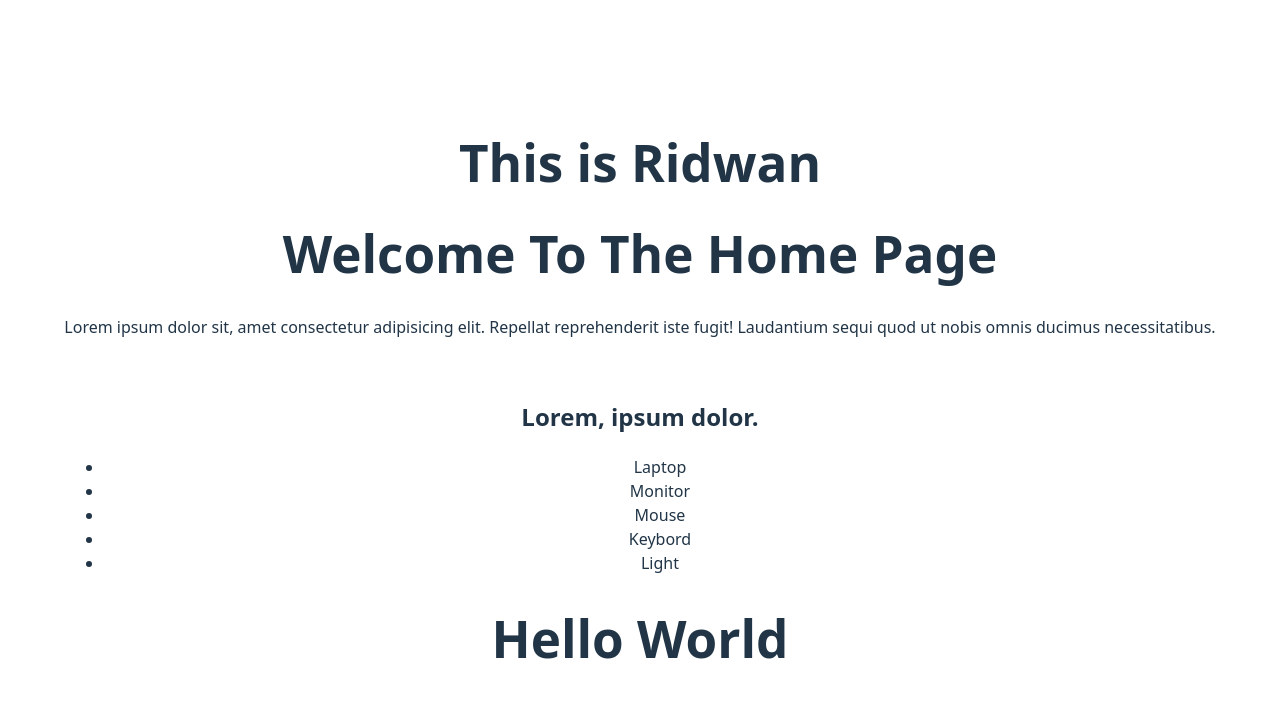
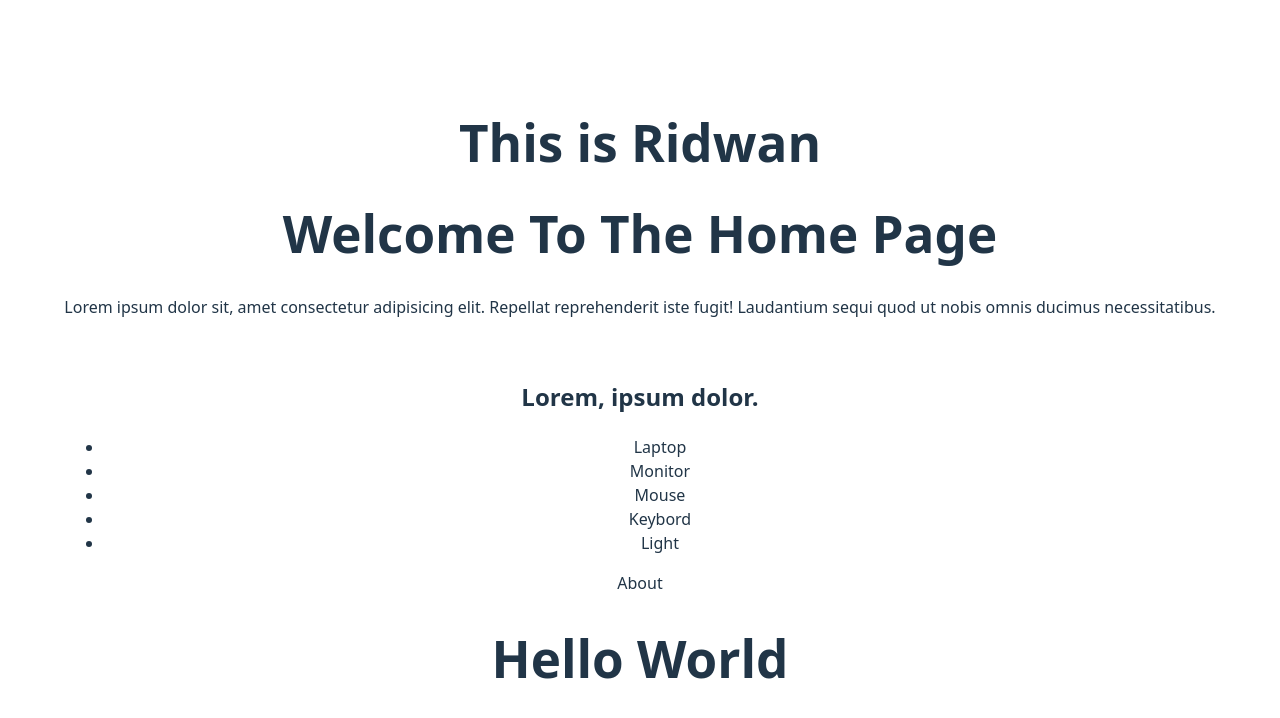
Before and after one commit to ridwanahmedxix/React-, a React (Vite) app in the folder Lesson/Lesson-1/: page / in a window 1280 px wide. Shown: the top 718 px of the page. Built offline with nearby package versions, Linux system fonts and the light colour scheme.

Commit message:
About Component Create

```diff
--- /dev/null
+++ b/Lesson/Lesson-1/src/About.jsx
@@ -0,0 +1,7 @@
+import React from "react";
+
+const About = () => {
+  return <div>About</div>;
+};
+
+export default About;
--- a/Lesson/Lesson-1/src/App.jsx
+++ b/Lesson/Lesson-1/src/App.jsx
@@ -3,6 +3,7 @@ import Home from "./Home";
 import Products from "./Products";
 import Name from "./Name";
 import Blogs from "./Blogs";
+import About from "./About";
 function App() {
   return (
     <>
@@ -10,6 +11,7 @@ function App() {
       <Home></Home>
       <Blogs></Blogs>
       <Products></Products>
+      <About></About>
       <h1>Hello World </h1>
     </>
   );
```
